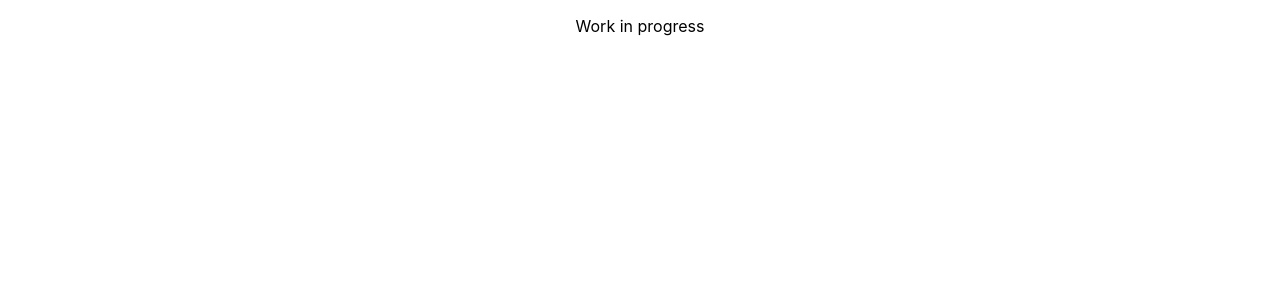
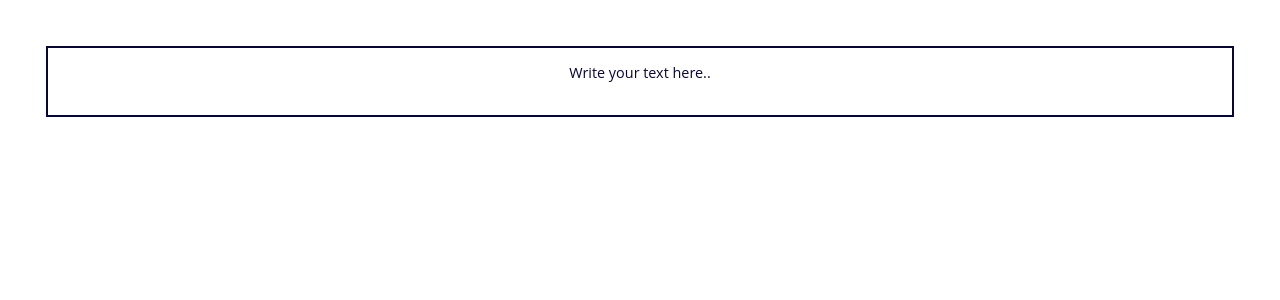
Before and after one commit to ravisha7feb/Text-Editor-Draft.js, a React (Create React App) app in the folder text-editor/: page / in a window 1280 px wide. Shown: the top 300 px of the page. Built offline with nearby package versions, Linux system fonts and the light colour scheme.

Commit message:
add css and placeholder text

```diff
--- a/text-editor/src/App.css
+++ b/text-editor/src/App.css
@@ -2,37 +2,16 @@
   text-align: center;
 }
 
-.App-logo {
-  height: 40vmin;
-  pointer-events: none;
+.editorContainer {
+  padding: 1em;
+  margin: 1em;
+  color:rgb(7, 7, 49);
 }
 
-@media (prefers-reduced-motion: no-preference) {
-  .App-logo {
-    animation: App-logo-spin infinite 20s linear;
-  }
+.editors {
+  border: 2.5px rgb(7, 7, 49) solid;
+  padding: 1em;
+  margin: 1em;
+  font-family: 'Open Sans';
+  font-size: 90%;
 }
-
-.App-header {
-  background-color: #282c34;
-  min-height: 100vh;
-  display: flex;
-  flex-direction: column;
-  align-items: center;
-  justify-content: center;
-  font-size: calc(10px + 2vmin);
-  color: white;
-}
-
-.App-link {
-  color: #61dafb;
-}
-
-@keyframes App-logo-spin {
-  from {
-    transform: rotate(0deg);
-  }
-  to {
-    transform: rotate(360deg);
-  }
-}
--- a/text-editor/src/components/PageContainer.js
+++ b/text-editor/src/components/PageContainer.js
@@ -1,31 +1,33 @@
-import React from "react";
-import { Editor, EditorState, RichUtils } from "draft-js";
+import React from 'react'
+import { Editor, EditorState } from 'draft-js';
 
 class PageContainer extends React.Component {
   constructor(props) {
-        super(props) //used to call the constructor of its parent class
+    super(props);
     this.state = {
-			editorState: EditorState.createEmpty() //sets its content to empty
+      editorState: EditorState.createEmpty(),
     };
   }
-    //create onChange function and pass this also as a prop in editor
-    onChange = editorState => {
+
+  onChange = (editorState) => {
     this.setState({
       editorState
-		});
-	};
-    //pass these as props in editor component
-    render () {
+    })
+  }
+
+  render() {
     return (
-            <div>
-                <p>Work in progress</p>
-                <Editor editorState={this.state.editorState}
-                        onChange = {this.onChange} />
-
+      <div className="editorContainer" >
+       <div className="editors">
+        <Editor
+          editorState={this.state.editorState}
+          onChange={this.onChange}
+          placeholder="Write your text here.."
+        />
         </div>
-
-        );
-
+      </div>
+    )
   }
 }
-export default PageContainer;
+
+export default PageContainer
```
Lines whose indentation alone changed are shown as unchanged.
